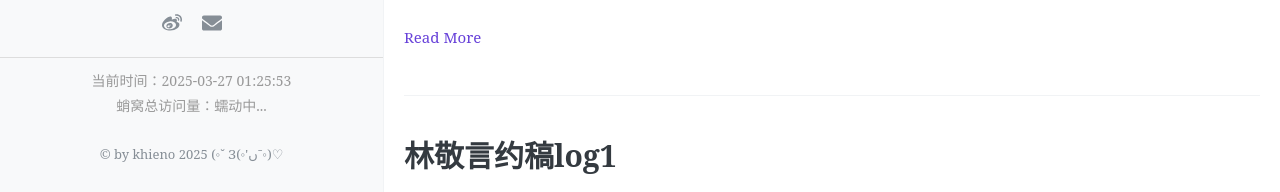
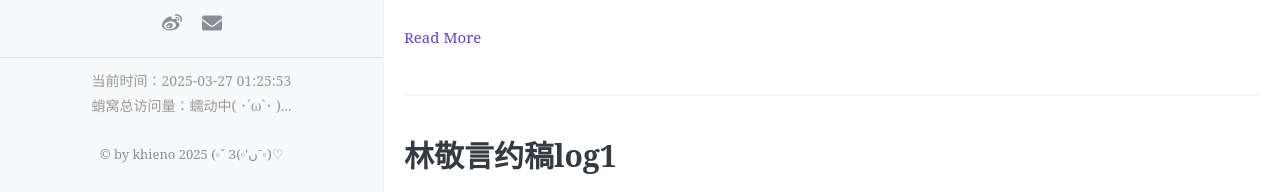
Before and after one commit to khieno/maybealiar, a Jekyll site: the page built from index.html, in a window 1280 px wide and 900 px high, scrolled down 539 px. Shown: the part 700-892 px from the top of the window. Built offline with Jekyll 4.4.1, drawn with Linux system fonts in a browser that asks for light colours; the list of posts is cut into pages by our own code; comment, search, counter and statistics services are not loaded.

Commit message:
Update footer.html

```diff
--- a/_includes/footer.html
+++ b/_includes/footer.html
@@ -2,17 +2,17 @@
 
 <div class="footer-info">
   <!-- 当前时间 -->
-  <div id="current-time">加载中...</div>
+  <div id="current-time">昏迷中(¦3[▓▓] ...</div>
 
   <!-- 统计访问量 -->
   <div>
-    蛸窝总访问量：<span id="busuanzi_value_site_pv" style="display: inline;">蠕动中...</span>
+    蛸窝总访问量：<span id="busuanzi_value_site_pv" style="display: inline;">蠕动中( ･´ω`･ )...</span>
   </div>
 </div>
 
 {% if page.layout == "post" %}
   <div class="post-views">
-    本篇点击次数：<span id="busuanzi_value_page_pv" style="display: inline;">乱爬中...</span>
+    本篇点击次数：<span id="busuanzi_value_page_pv" style="display: inline;">乱爬中(〃´-ω･)...</span>
   </div>
 {% endif %}
 
```
